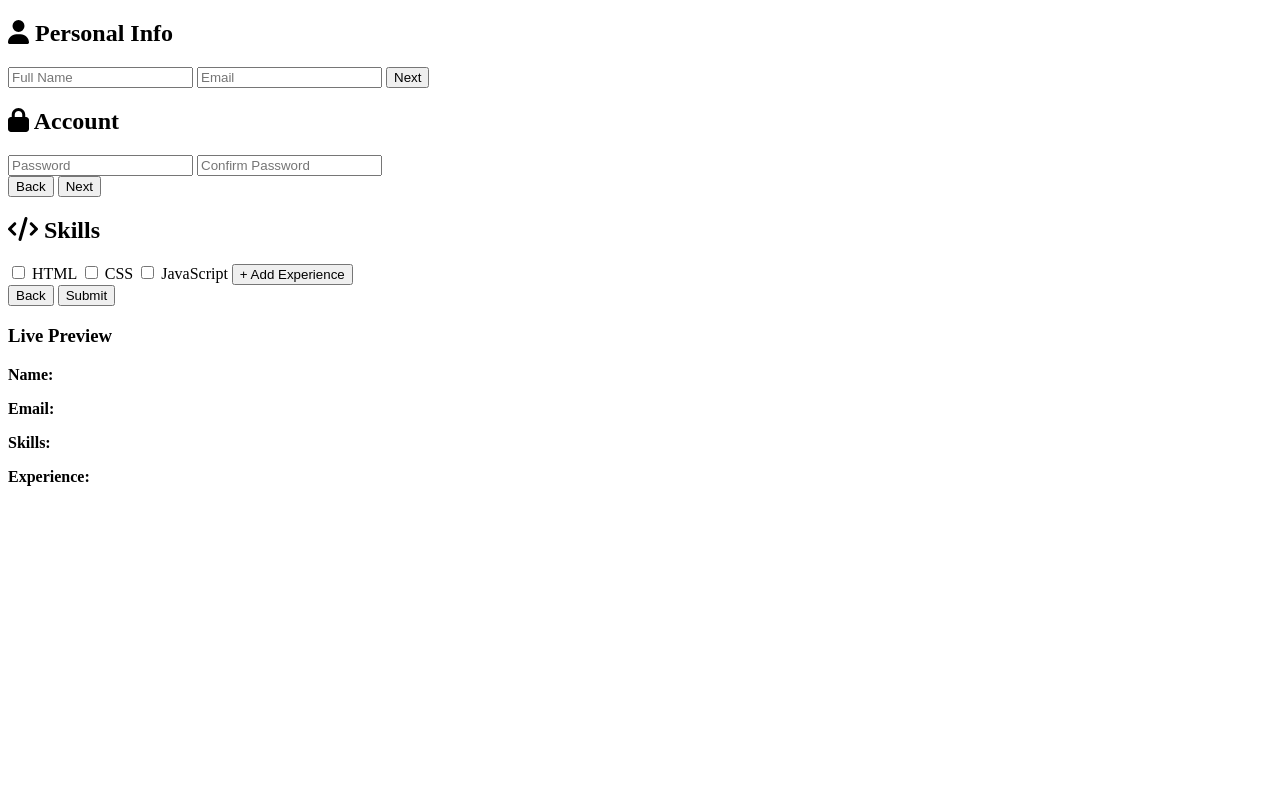
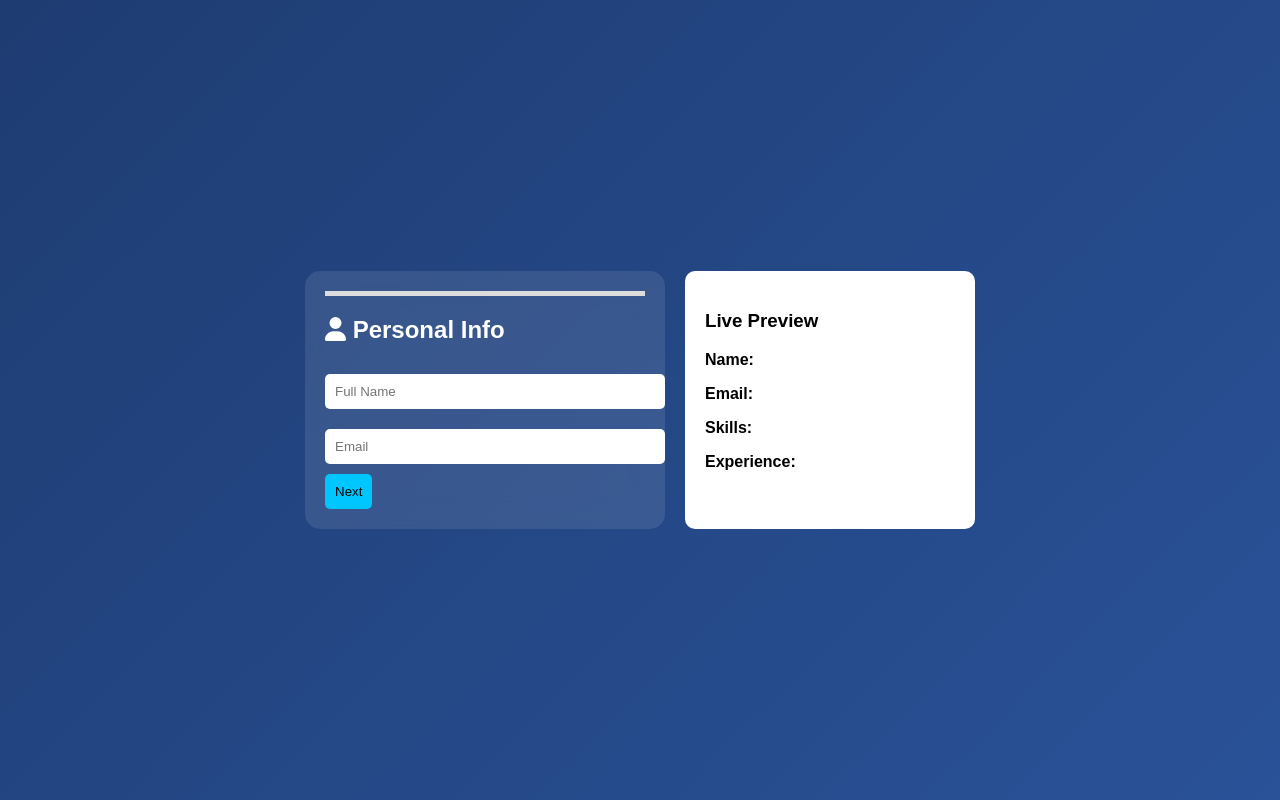
Before and after one commit to gauravshukla111/Multi-Step-Form, a plain HTML site: page index.html in a window 1280 px wide. Drawn offline with Linux system fonts and the light colour scheme.

Commit message:
styling done

```diff
--- a/index.html
+++ b/index.html
@@ -55,6 +55,7 @@
     </form>
   </div>
 
+
   <div class="preview" id="preview">
     <h3>Live Preview</h3>
     <p><b>Name:</b> <span id="p_name"></span></p>
@@ -64,6 +65,6 @@
   </div>
 </div>
 
-<script src="app.js"></script>
+<script src="script.js"></script>
 </body>
 </html>
--- a/style.css
+++ b/style.css
@@ -0,0 +1,81 @@
+body {
+  margin:0;
+  font-family:sans-serif;
+  background:linear-gradient(135deg,#1e3c72,#2a5298);
+  display:flex;
+  justify-content:center;
+  align-items:center;
+  height:100vh;
+}
+
+.container {
+  display:flex;
+  gap:20px;
+}
+
+.card {
+  backdrop-filter: blur(15px);
+  background: rgba(255,255,255,0.1);
+  padding:20px;
+  border-radius:15px;
+  width:320px;
+  color:white;
+}
+
+.preview {
+  background:white;
+  padding:20px;
+  border-radius:10px;
+  width:250px;
+}
+
+input {
+  width:100%;
+  padding:10px;
+  margin:10px 0;
+  border:none;
+  border-radius:5px;
+}
+
+button {
+  padding:10px;
+  border:none;
+  border-radius:5px;
+  cursor:pointer;
+  background:#00c6ff;
+}
+
+.progress-bar {
+  height:5px;
+  background:#ddd;
+  margin-bottom:15px;
+}
+
+.progress {
+  height:5px;
+  width:0%;
+  background:#00c6ff;
+  transition:0.3s;
+}
+
+.step {
+  display:none;
+  opacity:0;
+  transform:translateX(50px);
+  transition:0.3s;
+}
+
+.step.active {
+  display:block;
+  opacity:1;
+  transform:translateX(0);
+}
+
+.buttons {
+  display:flex;
+  justify-content:space-between;
+}
+
+@media(max-width:768px){
+  .container{flex-direction:column;}
+}
```
